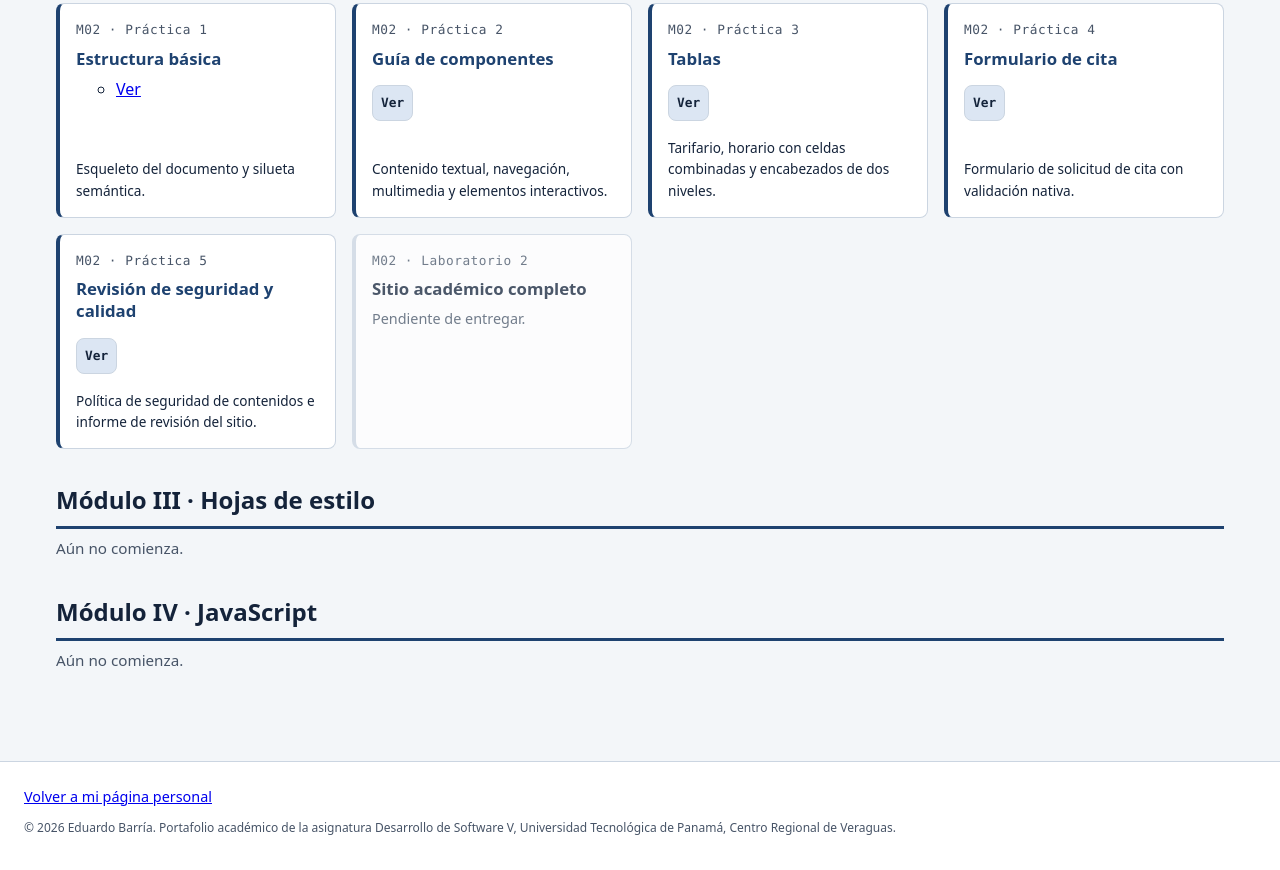
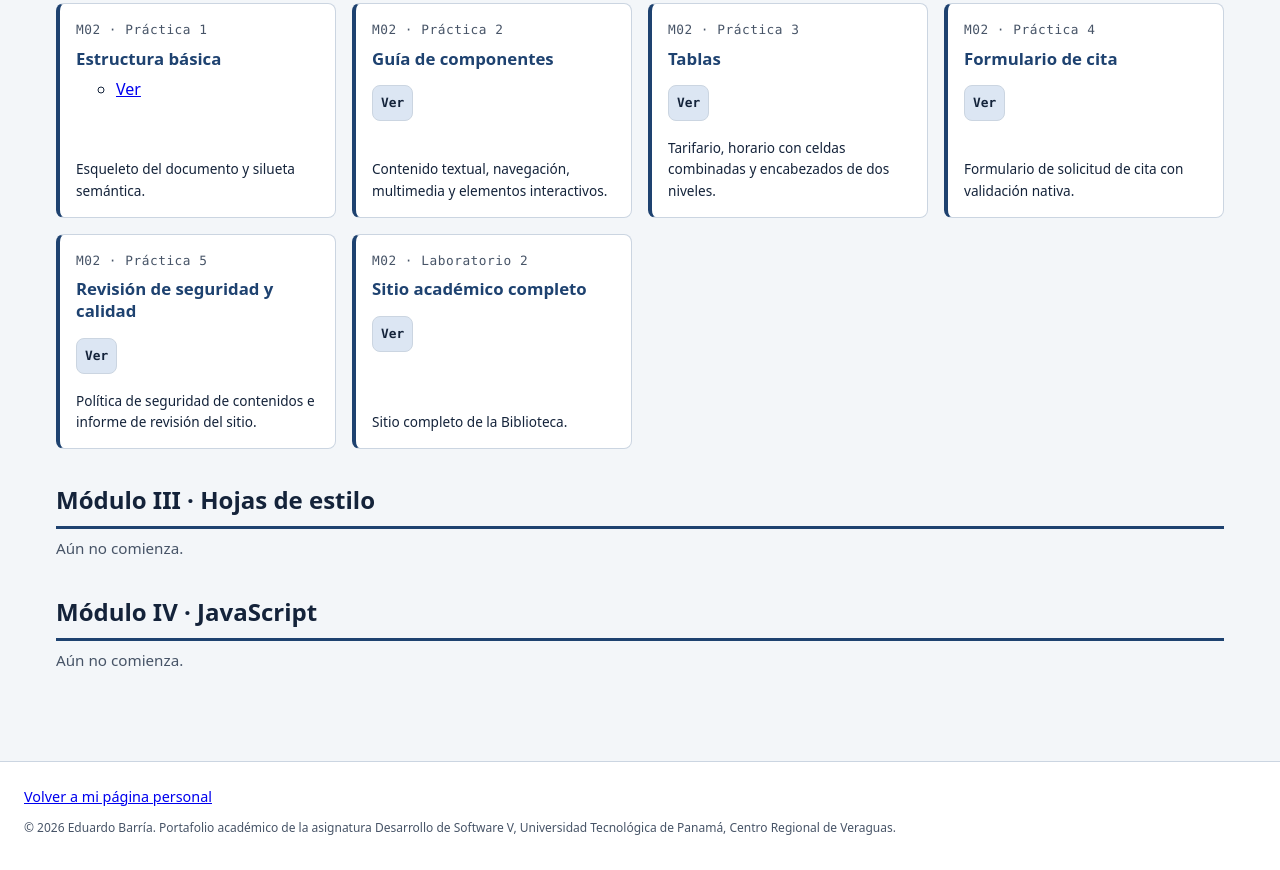
Before and after one commit to eduardobarria8/2026ii-dsv-portafolio-4gs122-04-barria-eduardo, a plain HTML site: page docs/modulos/index.html in a window 1280 px wide. Shown: the part 742-1612 px from the top of the page. Drawn offline with Linux system fonts and the light colour scheme.

Commit message:
arregle un pronlema

```diff
--- a/docs/modulos/index.html
+++ b/docs/modulos/index.html
@@ -137,10 +137,13 @@
           del sitio.</p>
         </article>
       </li>
-          <article class="pendiente">
+          <article>
             <p class="codigo">M02 · Laboratorio 2</p>
-            <h3>Sitio académico completo</h3>
-            <p class="aviso">Pendiente de entregar.</p>
+            <h3><a href="m02-html/lab02-biblioteca/">Sitio académico completo</a></h3>
+            <ul class="entregas">
+              <li><a href="m02-html/lab02-biblioteca/">Ver</a></li>
+            </ul>
+            <p class="repo">Sitio completo de la Biblioteca.</p>
           </article>
         </li>
       </ul>
```
Lines whose indentation alone changed are shown as unchanged.
